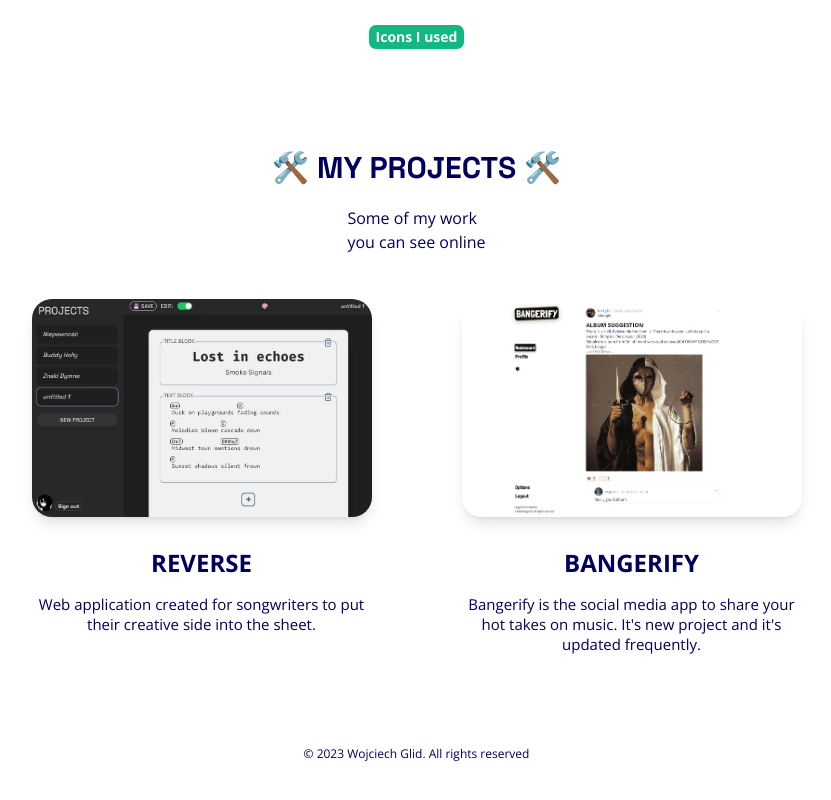
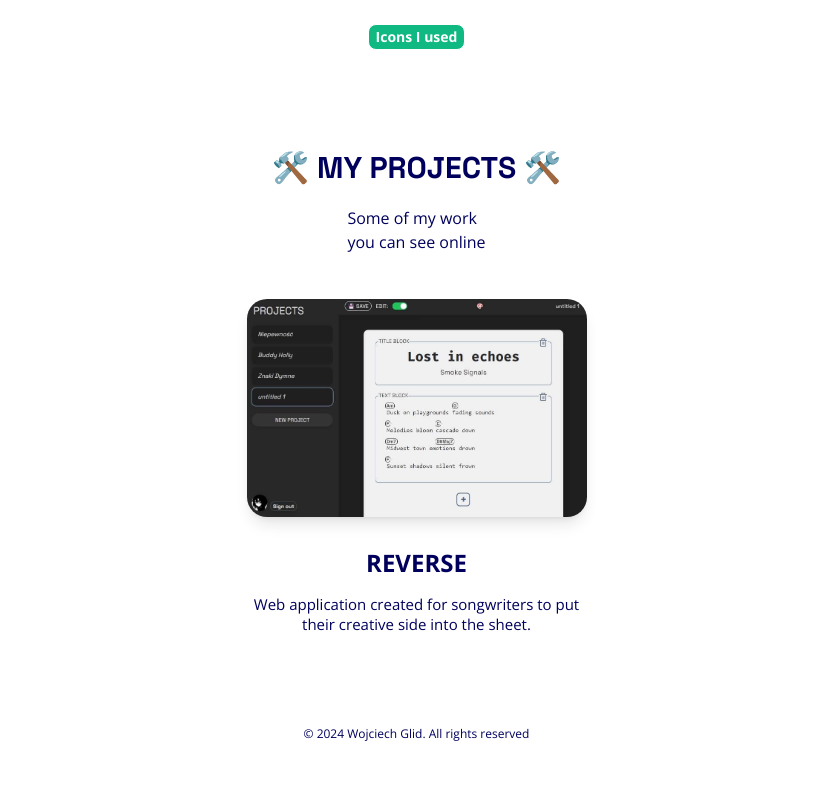
Before and after one commit to wojnet/portfolio-next, a Next.js app: page / in a window 1280 px wide. Shown: the part 1809-2609 px from the top of the page, without its empty margins (216-1047 px from the left). Built offline with nearby package versions, Linux system fonts and the light colour scheme.

Commit message:
Changed footer year and removed Bangerify (for now)

```diff
--- a/src/app/layout.tsx
+++ b/src/app/layout.tsx
@@ -25,7 +25,7 @@
         <Header />
         { children }
         <footer className="w-full h-[100px] flex justify-center items-center">
-          <p className="text-xs">© 2023 Wojciech Glid. All rights reserved</p>
+          <p className="text-xs">© 2024 Wojciech Glid. All rights reserved</p>
         </footer>
         <Analytics />
       </body>
--- a/src/app/page.tsx
+++ b/src/app/page.tsx
@@ -50,7 +50,7 @@
           inDevelopment={false}
           key={2}
         />
-        <Project
+        {/* <Project
           imageSrc="/images/bangerify.png"
           imageAlt="Bangerify"
           title="BANGERIFY"
@@ -58,7 +58,7 @@
           url="http://bangerify.com/"
           inDevelopment={false}
           key={1}
-        />
+        /> */}
       </div>
     </main>
   );
```
Also changed, not shown: 1 other file (tests, documents, lock files or other folders).
